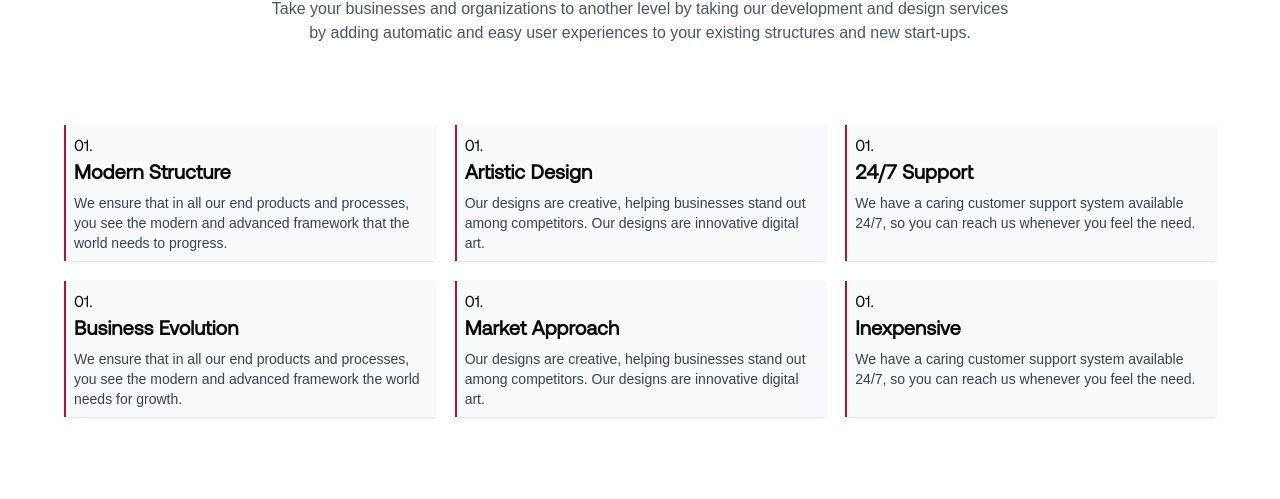
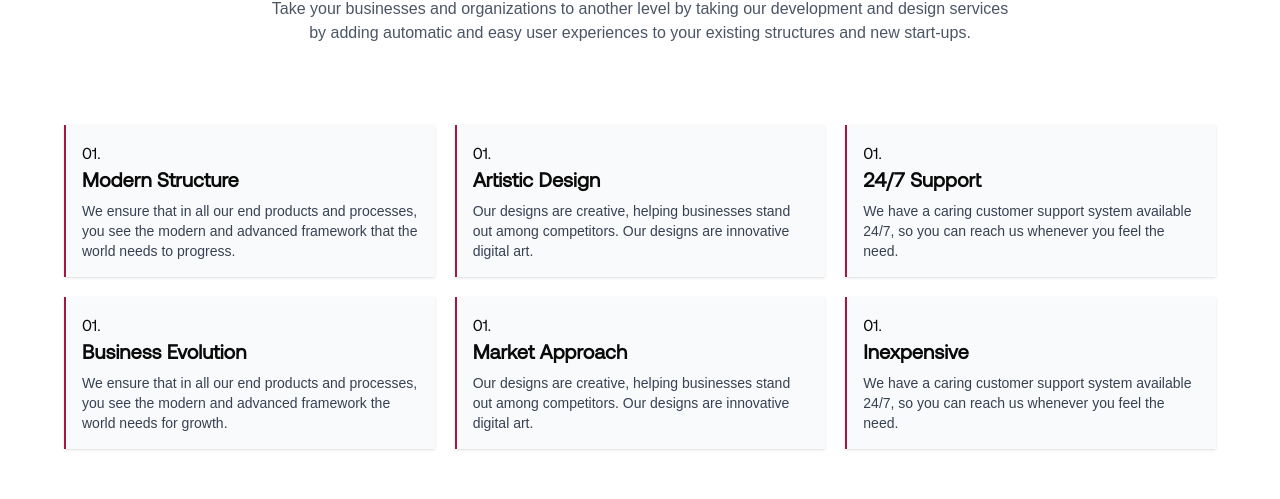
Before and after one commit to s-o-m-i/TemperedHouse, a Next.js app: page /about in a window 1280 px wide. Shown: the part 795-1294 px from the top of the page. Built offline with nearby package versions, Linux system fonts and the light colour scheme; what tailwindcss-motion would draw is missing.

Commit message:
added padding

```diff
--- a/src/components/about/AboutServices.tsx
+++ b/src/components/about/AboutServices.tsx
@@ -13,7 +13,7 @@ const AboutServices = () => {
                 </div>
                 <div className="mt-20 grid grid-cols-3 gap-5">
                     {AboutWhyUsFeatures.map((card, index) => (
-                        <div className=" bg-gray-50 p-2 linear border-l-2 shadow-sm hover:shadow-lg border-[#9F1940] transition-all duration-300 ease-in-out ">
+                        <div className=" bg-gray-50 p-4 linear border-l-2 shadow-sm hover:shadow-lg border-[#9F1940] transition-all duration-300 ease-in-out ">
                             <div className="question group">
                                 <h4 className=''>01.</h4>
                                 <h3 className='text-xl font-semibold'>{card.title}</h3>
```
